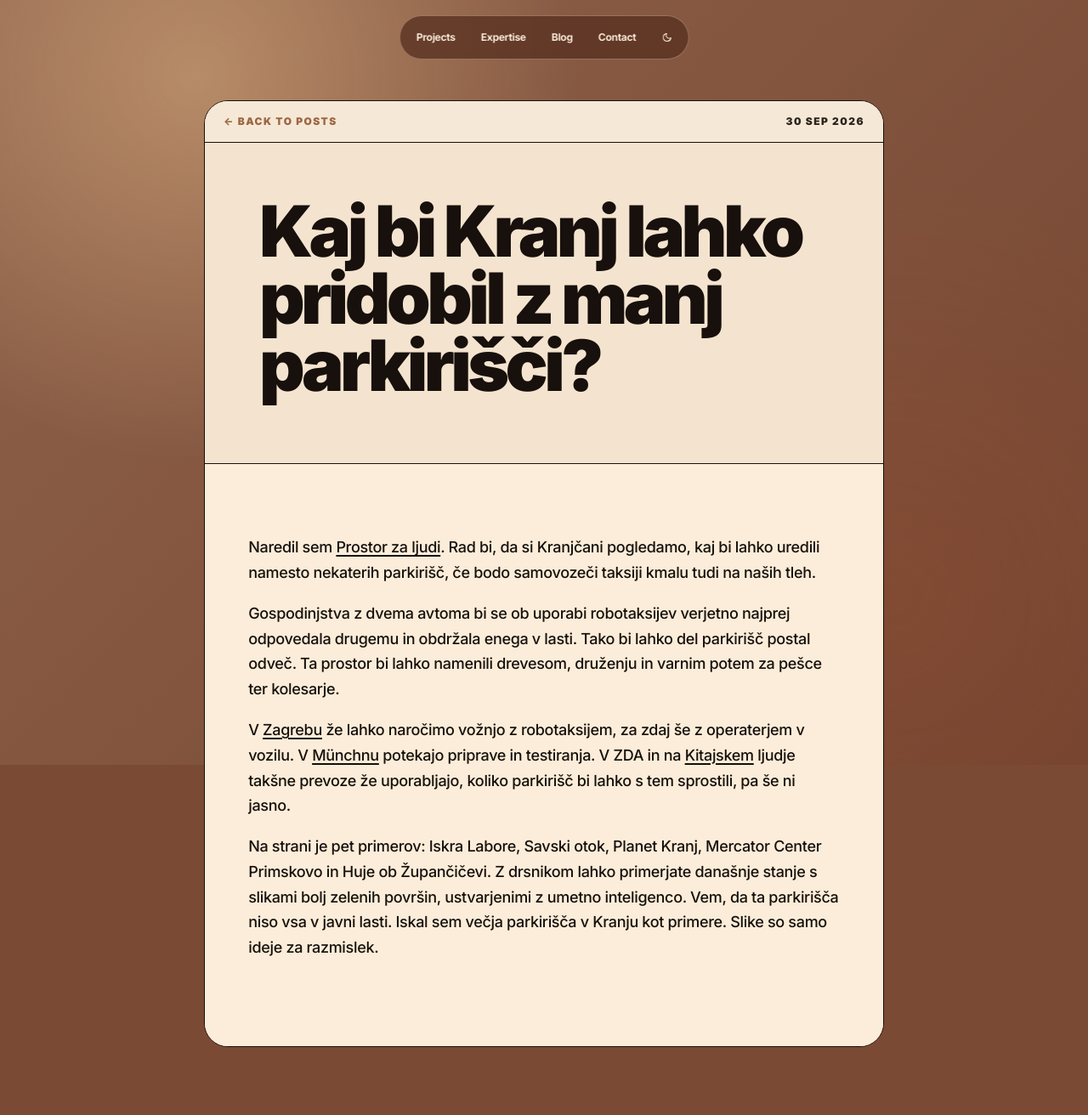
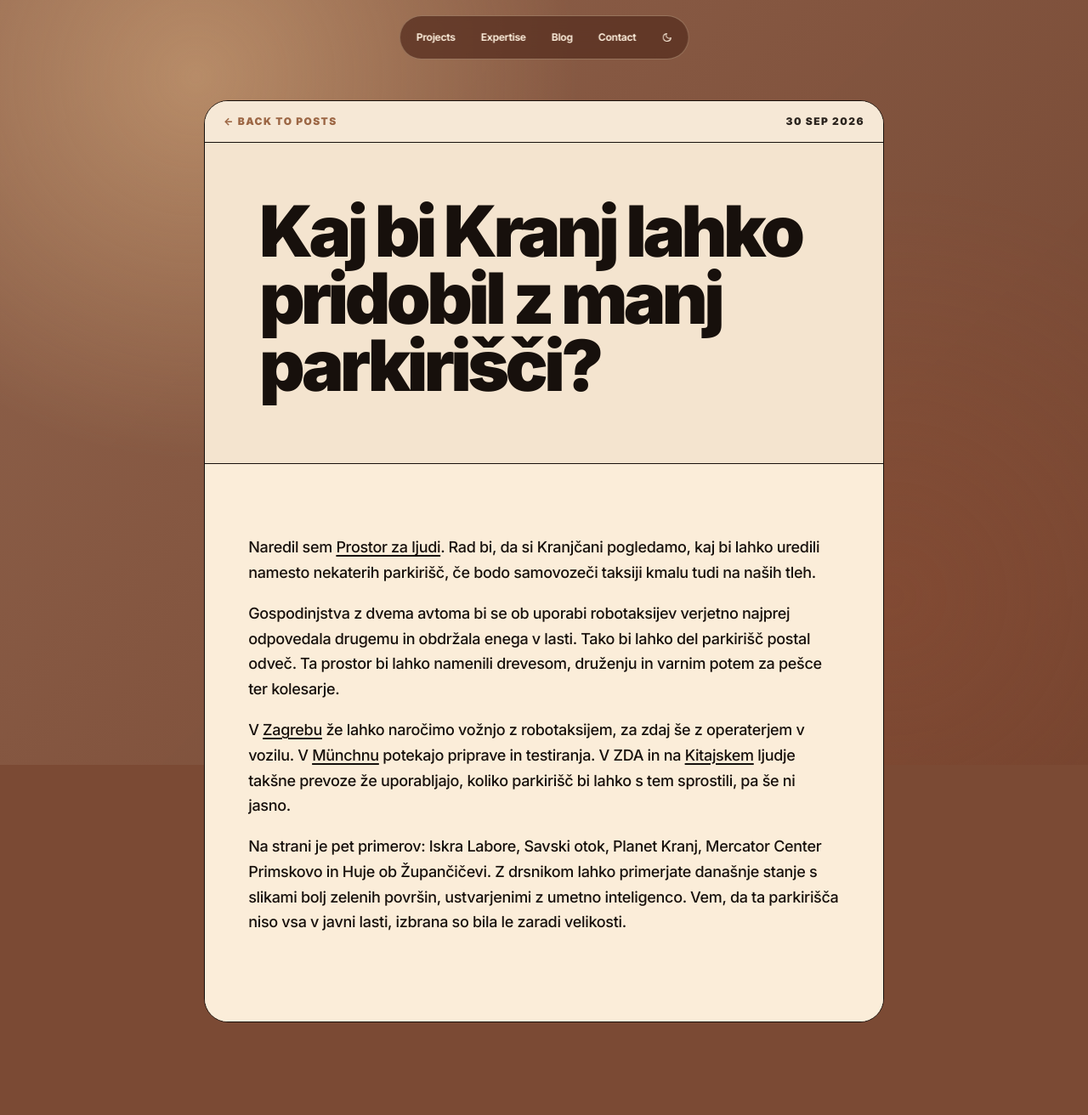
Before and after one commit to Lukafin/personalWeb, a Jekyll site: the page built from _posts/2026-09-30-kaj-bi-kranj-lahko-pridobil-z-manj-parkirisci.md, in a window 1280 px wide. Shown: the whole page at 85% size. Built offline with Jekyll 4.4.1, drawn with Linux system fonts in a browser that asks for light colours; after the commit the page ends 1283 px from its top, so only the background shows below that.

Commit message:
Update parking ownership explanation in Kranj post

```diff
--- a/_posts/2026-09-30-kaj-bi-kranj-lahko-pridobil-z-manj-parkirisci.md
+++ b/_posts/2026-09-30-kaj-bi-kranj-lahko-pridobil-z-manj-parkirisci.md
@@ -11,4 +11,4 @@ Gospodinjstva z dvema avtoma bi se ob uporabi robotaksijev verjetno najprej odpo
 
 V [Zagrebu](https://investor.uber.com/news-events/news/press-release-details/2026/Uber-Launches-Autonomous-Rides-in-Europe/default.aspx) že lahko naročimo vožnjo z robotaksijem, za zdaj še z operaterjem v vozilu. V [Münchnu](https://waymo.com/waymo-in-germany/) potekajo priprave in testiranja. V ZDA in na [Kitajskem](https://ir.pony.ai/news-releases/news-release-details/pony-ai-inc-kicks-fully-driverless-commercial-services-gen-7) ljudje takšne prevoze že uporabljajo, koliko parkirišč bi lahko s tem sprostili, pa še ni jasno.
 
-Na strani je pet primerov: Iskra Labore, Savski otok, Planet Kranj, Mercator Center Primskovo in Huje ob Župančičevi. Z drsnikom lahko primerjate današnje stanje s slikami bolj zelenih površin, ustvarjenimi z umetno inteligenco. Vem, da ta parkirišča niso vsa v javni lasti. Iskal sem večja parkirišča v Kranju kot primere. Slike so samo ideje za razmislek.
+Na strani je pet primerov: Iskra Labore, Savski otok, Planet Kranj, Mercator Center Primskovo in Huje ob Župančičevi. Z drsnikom lahko primerjate današnje stanje s slikami bolj zelenih površin, ustvarjenimi z umetno inteligenco. Vem, da ta parkirišča niso vsa v javni lasti, izbrana so bila le zaradi velikosti.
```
